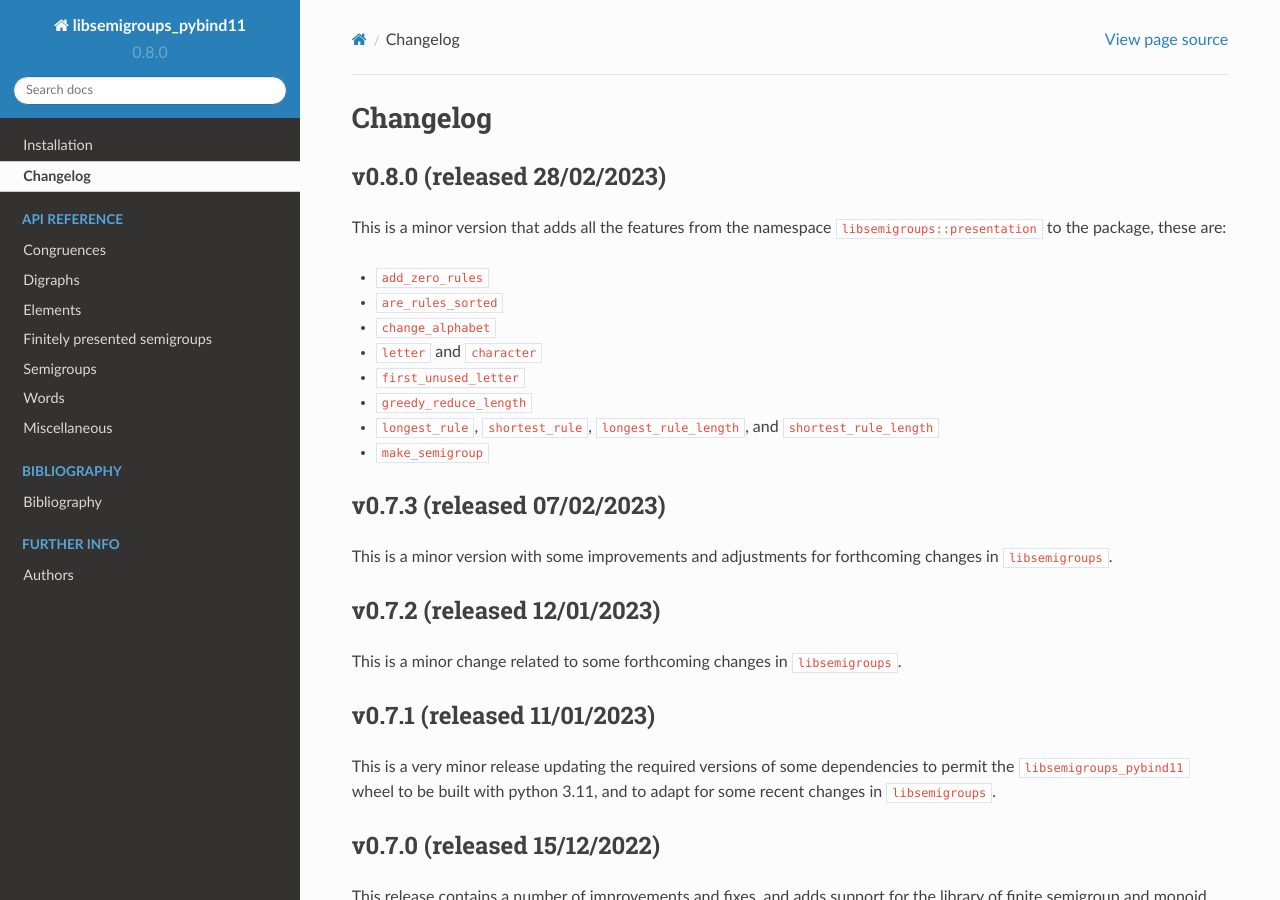
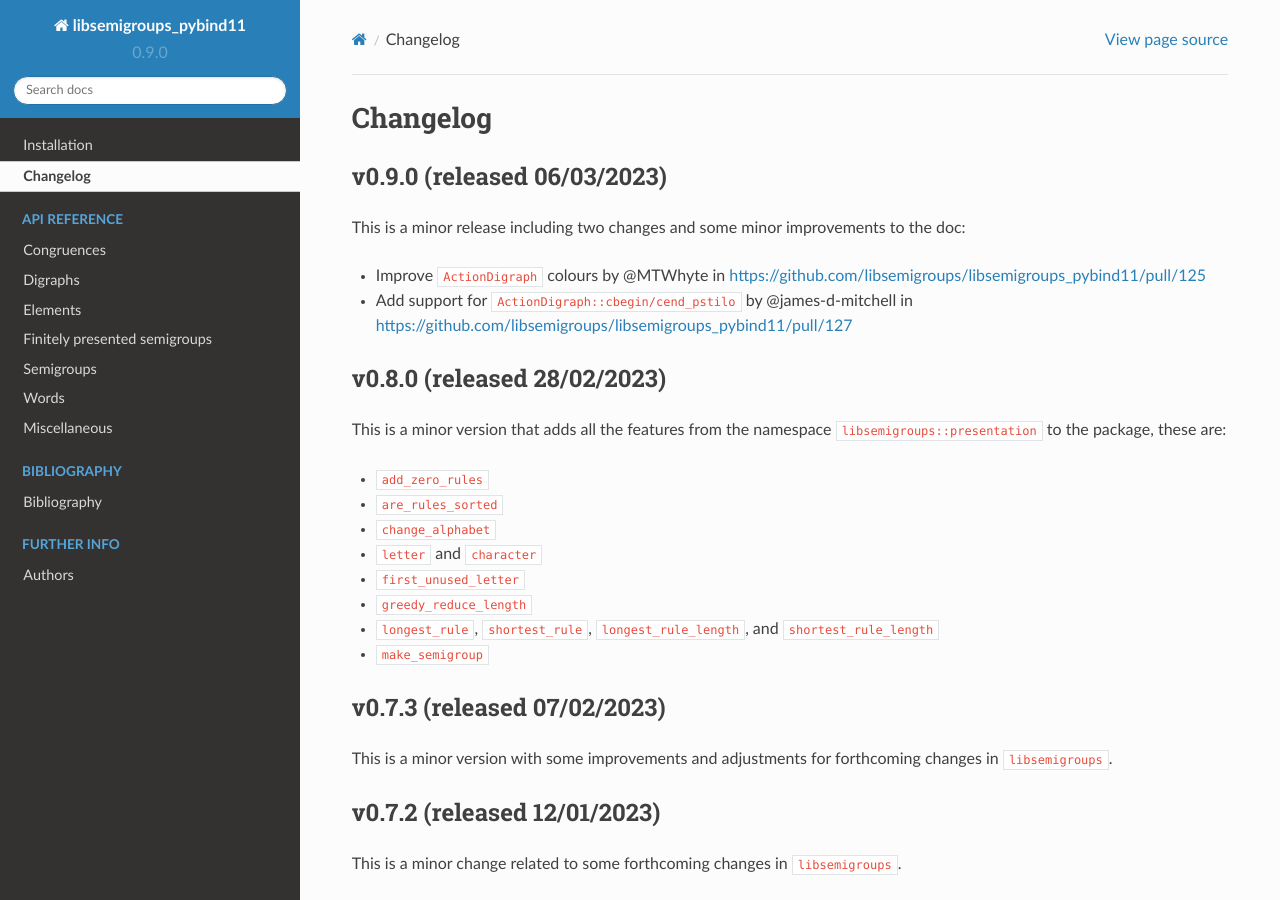
Before and after one commit to libsemigroups/libsemigroups_pybind11, a Sphinx documentation site: the page built from docs/source/changelog.rst, in a window 1280 px wide and 900 px high. Built offline with Sphinx 7.4.7 and the Read the Docs theme 2.0.0, drawn with Linux system fonts in a browser that asks for light colours; pages that are not in the unit, such as notebooks, are missing from menus.

Commit message:
Update version numbers etc for v0.9.0

```diff
--- a/docs/source/changelog.rst
+++ b/docs/source/changelog.rst
@@ -6,6 +6,17 @@
 
 Changelog
 =========
+
+v0.9.0 (released 06/03/2023)
+----------------------------
+
+This is a minor release including two changes and some minor improvements to
+the doc:
+
+* Improve ``ActionDigraph`` colours by @MTWhyte in
+  https://github.com/libsemigroups/libsemigroups_pybind11/pull/125
+* Add support for ``ActionDigraph::cbegin/cend_pstilo`` by @james-d-mitchell in
+  https://github.com/libsemigroups/libsemigroups_pybind11/pull/127
 
 v0.8.0 (released 28/02/2023)
 ----------------------------
@@ -22,7 +33,6 @@ This is a minor version that adds all the features from the namespace
 * ``longest_rule``, ``shortest_rule``, ``longest_rule_length``, and
   ``shortest_rule_length``
 * ``make_semigroup``
-
 
 v0.7.3 (released 07/02/2023)
 ----------------------------
@@ -50,11 +60,11 @@ This release contains a number of improvements and fixes, and adds support for
 the library of finite semigroup and monoid presentations in ``libsemigroups``
 and the ``Stephen`` class from ``libsemigroups``.
 
-* Add functionality for the presentation helper `replace_word` by @MTWhyte in
+* Add functionality for the presentation helper ``replace_word`` by @MTWhyte in
   https://github.com/libsemigroups/libsemigroups_pybind11/pull/84
 * Out neighbours for action digraphs by @james-d-mitchell in
   https://github.com/libsemigroups/libsemigroups_pybind11/pull/91
-* Add functionality for the `fpsemi-examples` presentations by @MTWhyte in
+* Add functionality for the ``fpsemi-examples`` presentations by @MTWhyte in
   https://github.com/libsemigroups/libsemigroups_pybind11/pull/85
 * Stephen by @james-d-mitchell in
   https://github.com/libsemigroups/libsemigroups_pybind11/pull/93
--- a/docs/source/conf.py
+++ b/docs/source/conf.py
@@ -27,8 +27,8 @@ master_doc = "index"
 project = u"libsemigroups_pybind11"
 copyright = u"2021-2023, J. D. Mitchell + Maria Tsalakou"
 author = u"J. D. Mitchell + Maria Tsalakou"
-version = u"0.8.0"
-release = u"0.8.0"
+version = u"0.9.0"
+release = u"0.9.0"
 language = "python"
 exclude_patterns = ["_build"]
 pygments_style = "sphinx"
--- a/docs/source/index.rst
+++ b/docs/source/index.rst
@@ -1,4 +1,4 @@
-libsemigroups_pybind11 - Version 0.8.0
+libsemigroups_pybind11 - Version 0.9.0
 ======================================
 
 python bindings for the C++ library libsemigroups
--- a/docs/source/install.rst
+++ b/docs/source/install.rst
@@ -4,7 +4,7 @@
 
    The full license is in the file LICENSE, distributed with this software.
 
-.. |libsemigroups-pybind11-version| replace:: 0.8.0
+.. |libsemigroups-pybind11-version| replace:: 0.9.0
 
 Installation
 ============
--- a/setup.py
+++ b/setup.py
@@ -29,7 +29,7 @@ from tools import (  # pylint: disable=import-error, wrong-import-position
     compare_version_numbers,
 )
 
-__version__ = "0.8.0"
+__version__ = "0.9.0"
 
 pprint(os.environ)
 
```
Also changed, not shown: README.md (+5 -5 lines).
